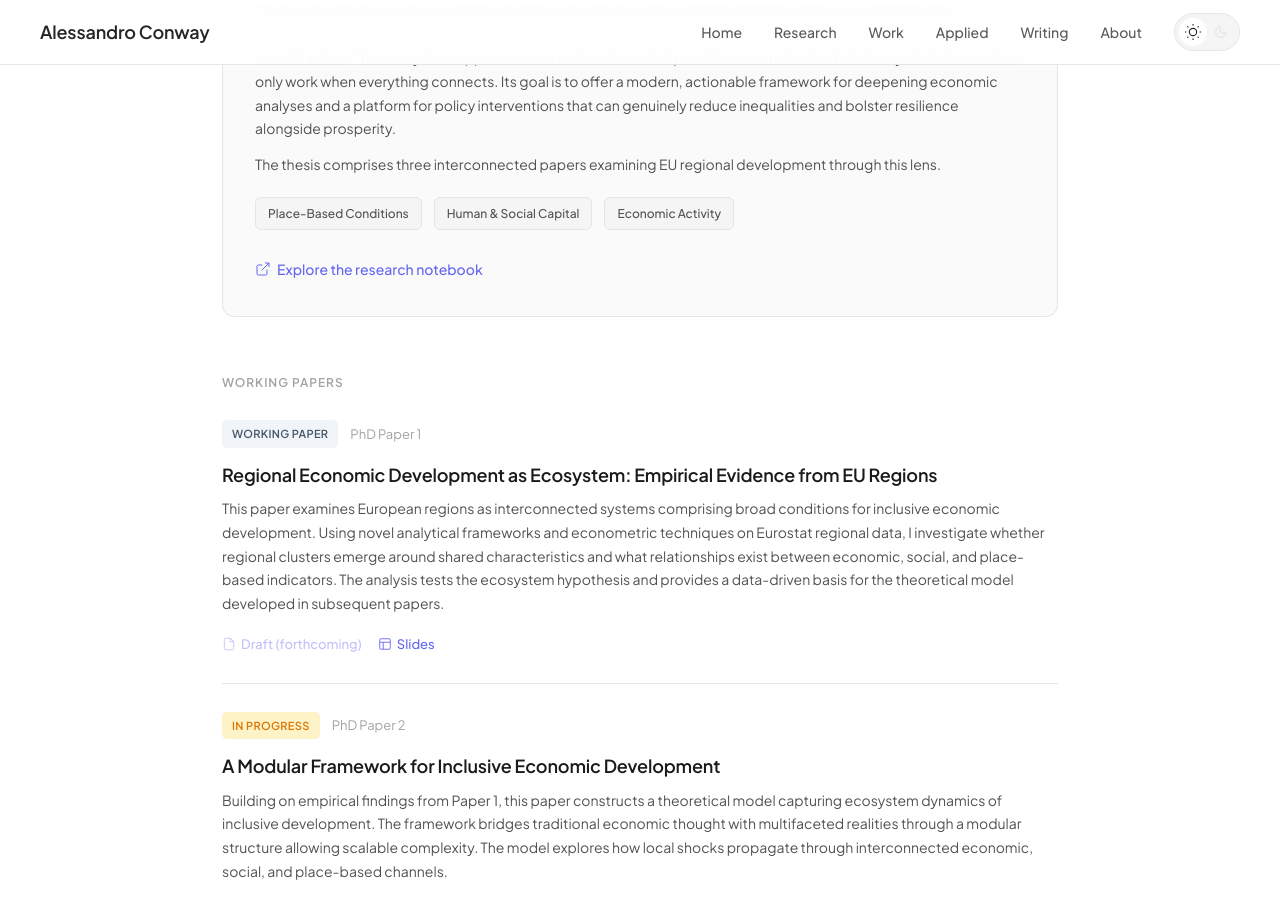
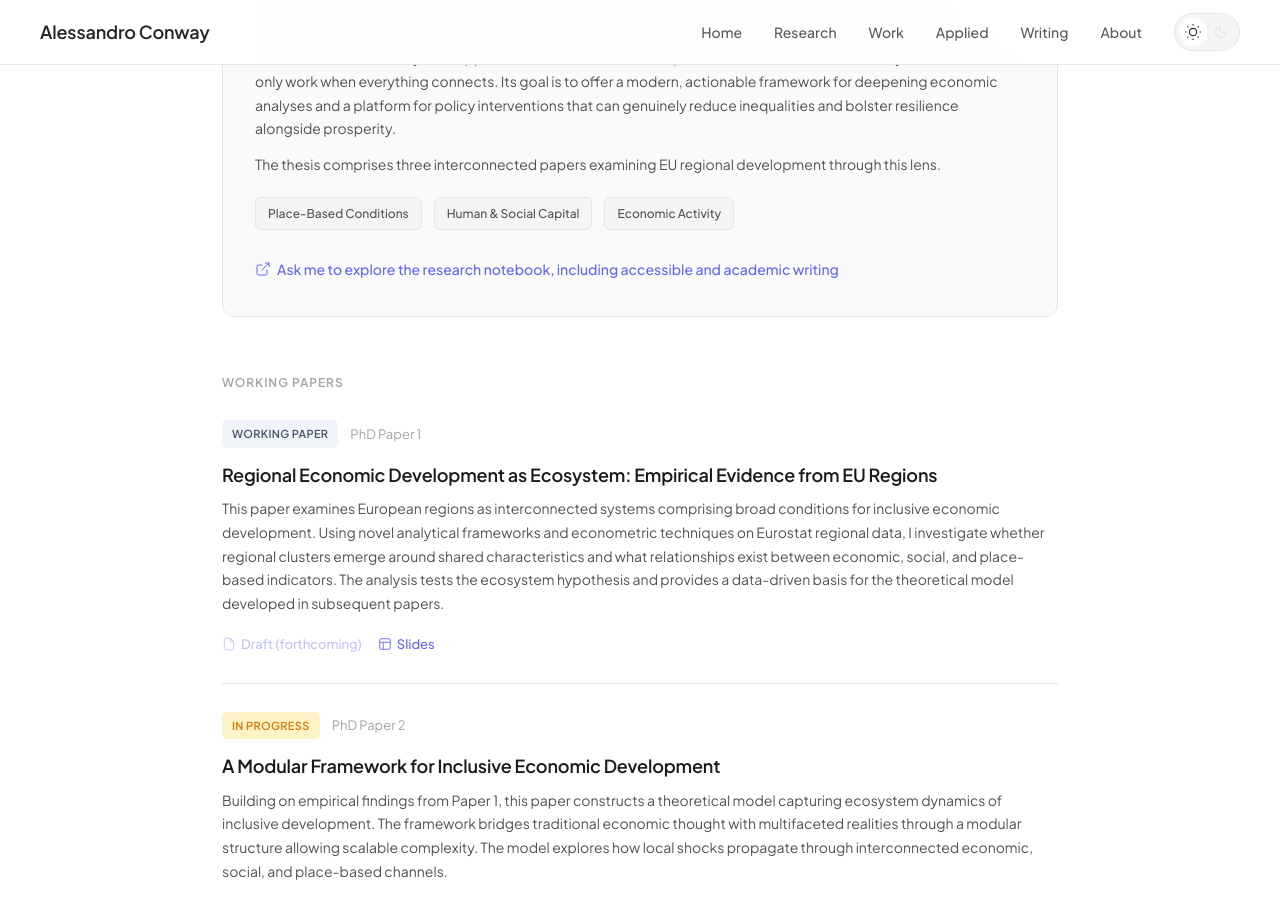
Before and after one commit to conway1521/conway1521.github.io, a Jekyll site: the page built from research.html, in a window 1280 px wide and 900 px high, scrolled down 466 px. Built offline with Jekyll 4.4.1, drawn with Linux system fonts in a browser that asks for light colours.

Commit message:
Update research.html

```diff
--- a/research.html
+++ b/research.html
@@ -23,7 +23,7 @@ title: Research
         </div>
         <a href="#" class="phd-link">
             <svg viewBox="0 0 24 24" fill="none" stroke="currentColor"><path d="M18 13v6a2 2 0 0 1-2 2H5a2 2 0 0 1-2-2V8a2 2 0 0 1 2-2h6"/><polyline points="15 3 21 3 21 9"/><line x1="10" y1="14" x2="21" y2="3"/></svg>
-            Explore the research notebook
+            Ask me to explore the research notebook, including accessible and academic writing
         </a>
     </div>
 </section>
```
